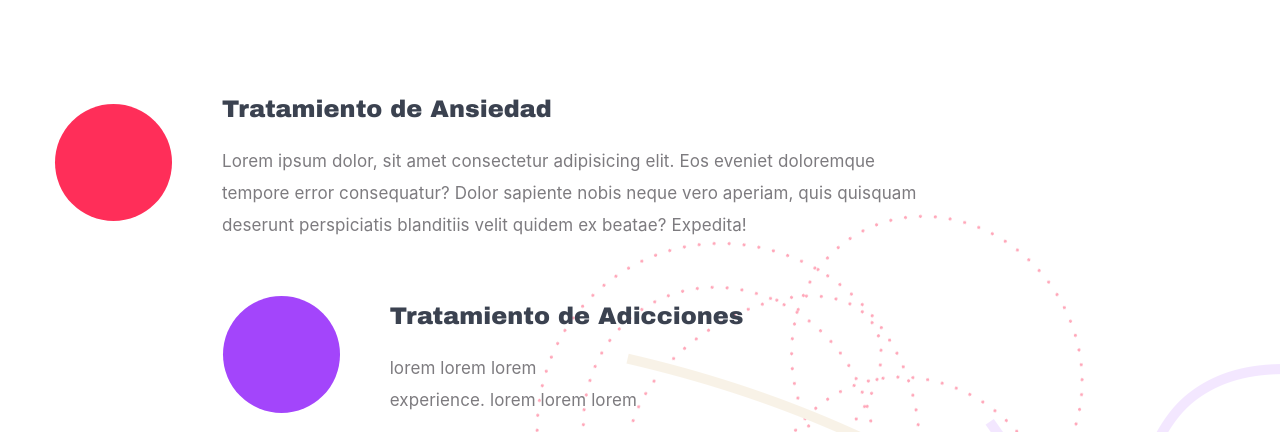
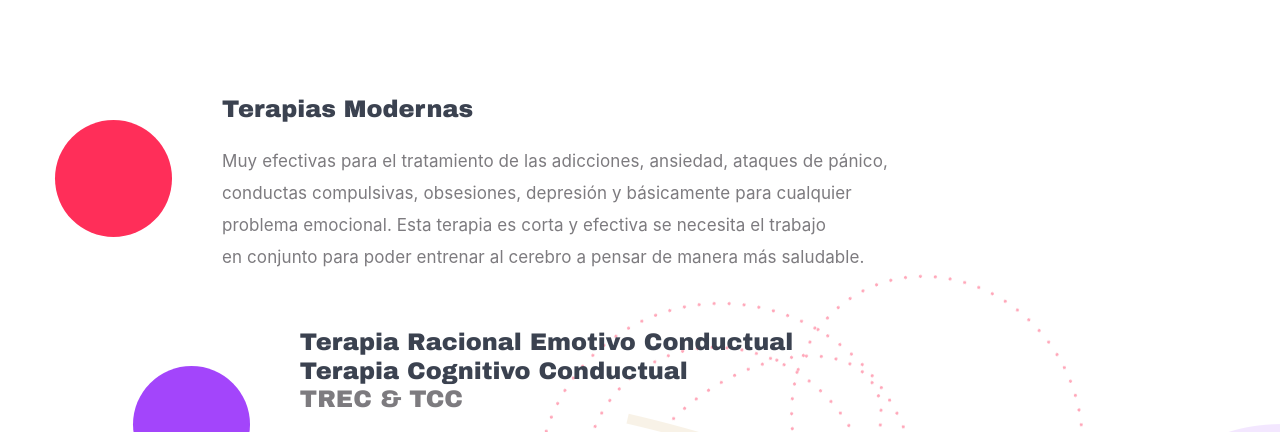
Before and after one commit to Marcos-s-c/PsicologaRebecaAraya, a plain HTML site: page index.html in a window 1280 px wide. Shown: the part 2806-3238 px from the top of the page. Drawn offline with Linux system fonts and the light colour scheme; a web font is replaced by a local one.

Commit message:
se agrega el texto de especializacion

```diff
--- a/index.html
+++ b/index.html
@@ -664,11 +664,11 @@
                         <div class="ct-is">
                           <h3 class="title mg-b21">
                             <a href="https://clinicapsicologicamejorarte.com/"
-                              >Tratamiento de Ansiedad</a
+                              >Terapias Modernas</a
                             >
                           </h3>
                           <p class="lt-sp01">
-                            Lorem ipsum dolor, sit amet consectetur adipisicing elit. Eos eveniet doloremque tempore error consequatur? Dolor sapiente nobis neque vero aperiam, quis quisquam deserunt perspiciatis blanditiis velit quidem ex beatae? Expedita!
+                            Muy efectivas para el tratamiento de las adicciones, ansiedad, ataques de pánico,<br> conductas compulsivas, obsesiones, depresión y básicamente para cualquier<br> problema emocional. Esta terapia es corta y efectiva se necesita el trabajo<br> en conjunto para poder entrenar al cerebro a pensar de manera más saludable.
                           </p>
                         </div>
                       </div>
@@ -697,12 +697,14 @@
                         <div class="ct-is">
                           <h3 class="title mg-b21">
                             <a href="https://clinicapsicologicamejorarte.com/"
-                              >Tratamiento de Adicciones</a
+                              >Terapia Racional Emotivo Conductual <br> Terapia Cognitivo Conductual</a
                             >
+                            <br>
+                            <a>TREC & TCC
+</a>
                           </h3>
                           <p class="lt-sp01">
-                            lorem lorem lorem <br />experience.
-                            lorem lorem lorem
+                            La Terapia con enfoque TREC & TCC se trabaja desde los<br> pensamientos qué son los que generan las emociones y por ende<br> nos llevan a una conducta.
                           </p>
                         </div>
                       </div>
@@ -731,11 +733,14 @@
                         <div class="ct-is">
                           <h3 class="title mg-b21">
                             <a href="https://clinicapsicologicamejorarte.com/"
-                              >Problemas de pareja </a
+                              >Terapia Enfocada para Parejas</a
                             >
+                            <br>
+                            <a>TFE</a>
                           </h3>
                           <p class="lt-sp01">
-                            Lorem ipsum dolor sit amet. <br />Lorem ipsum dolor sit amet.
+
+La Terapia de Pareja se aborda desde el enfoque de la<br> Terapia Focalizada en Emociones (TFE) en dónde se enfoca<br> no en los problemas sino en los anhelos no satisfechos<br> de la pareja y en re establecer la conexión emocional.
                           </p>
                         </div>
                       </div>
```
